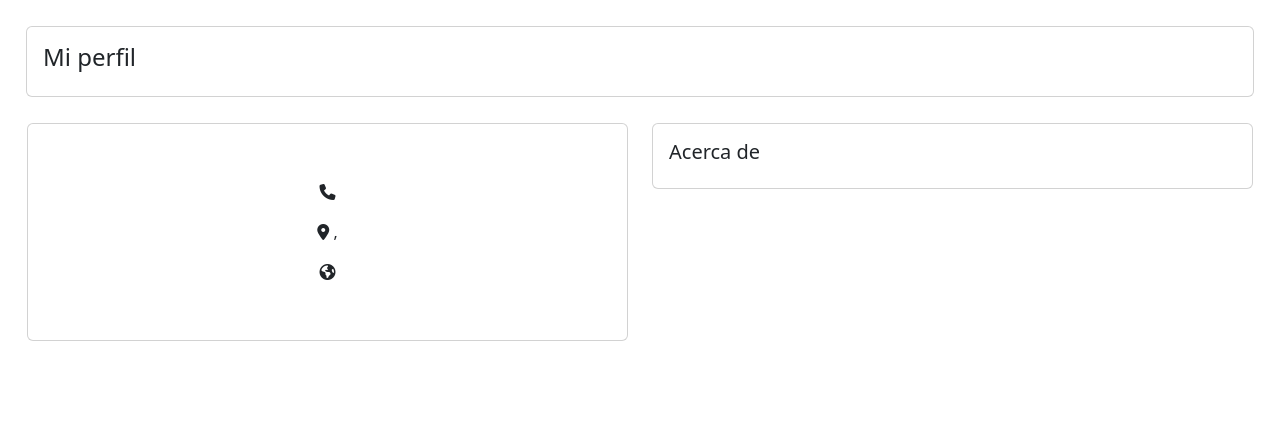
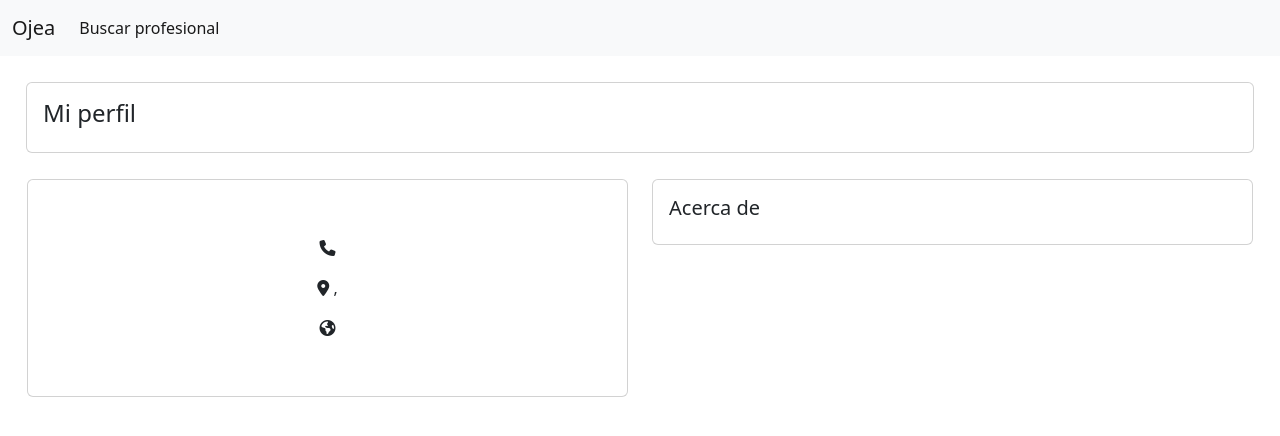
Before and after one commit to GrupoOjea/ojea_front, a Vue app: page /profile-company in a window 1280 px wide. Shown: the top 436 px of the page. Built offline with nearby package versions, Linux system fonts and the light colour scheme; no server answers.

Commit message:
se agrega navbar

```diff
--- a/src/components/Profile/ProfileCompany.vue
+++ b/src/components/Profile/ProfileCompany.vue
@@ -1,5 +1,5 @@
 <template>
-
+  <div> <NavbarCompany> </NavbarCompany></div>
   <div class="card" style="margin: 26px">
     <div class="card-body">
       <h4>Mi perfil</h4>
@@ -37,6 +37,7 @@
   import {callApiAxios} from '../../services/axios';
   import Loading from 'vue-loading-overlay';
   import 'vue-loading-overlay/dist/css/index.css';
+  import NavbarCompany from './../Navbar/NavbarCompany.vue'
 
   export default {
     data() {
@@ -47,7 +48,8 @@
       };
     },
     components: {
-      Loading
+      Loading,
+      NavbarCompany
     },
     mounted() {
       this.getCompany();
```
